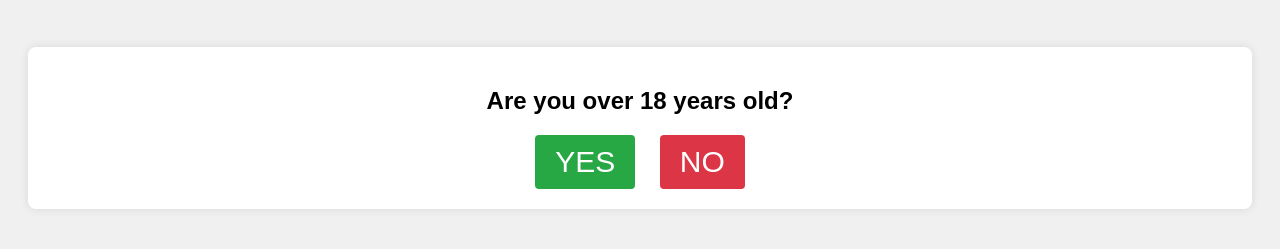
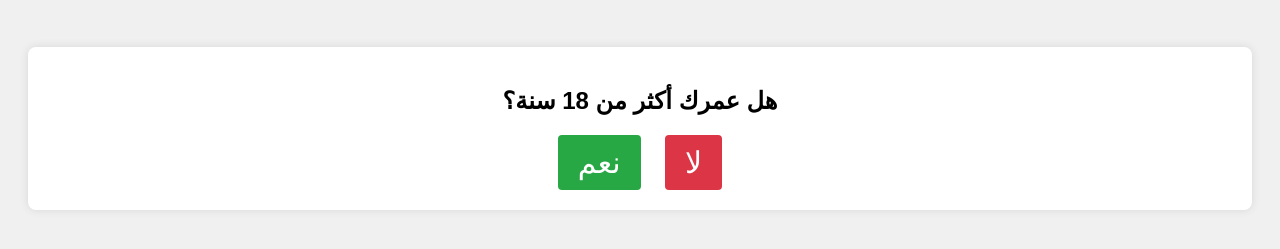
Before and after one commit to age-18/-, a plain HTML site: page index.html in a window 1280 px wide. Shown: the part 59-308 px from the top of the page. Drawn offline with Linux system fonts and the light colour scheme.

Commit message:
Update index.html

```diff
--- a/index.html
+++ b/index.html
@@ -20,10 +20,10 @@
     <img src="18y.png" alt="18+" class="age-image">
 </div>
 <div class="age-verification">
-    <h2>Are you over 18 years old?</h2>
+    <h2>هل عمرك أكثر من 18 سنة؟</h2>
     <div class="btn-group">
-        <button id="yesBtn">YES</button>
-        <button id="noBtn">NO</button>
+        <button id="yesBtn">نعم</button>
+        <button id="noBtn">لا</button>
     </div>
 </div>
 
```
